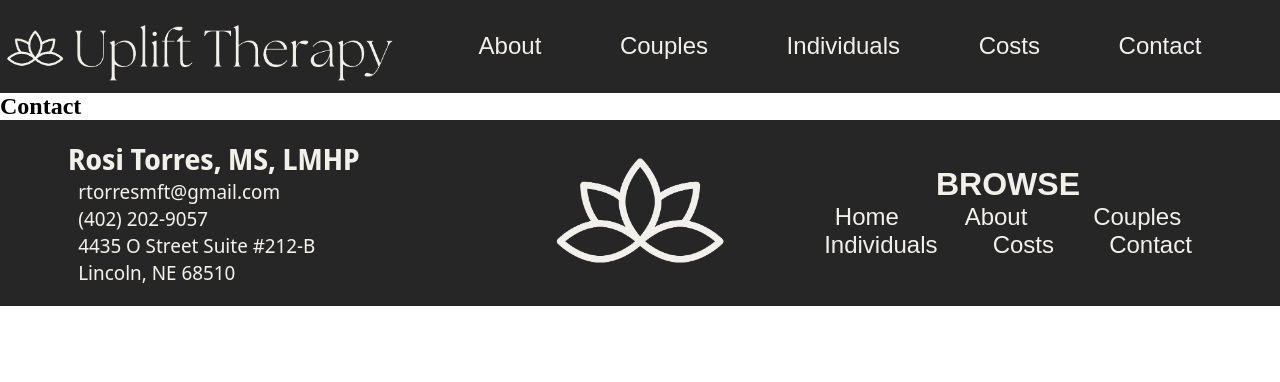
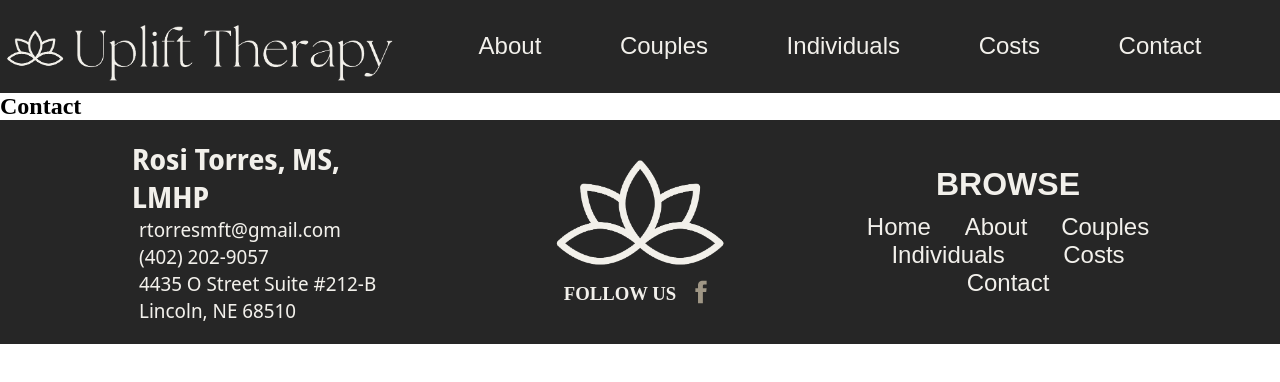
Before and after one commit to bralvis2/uplift-therapy, a React (Create React App) app: page /contact in a window 1280 px wide. Shown: the top 382 px of the page. Built offline with nearby package versions, Linux system fonts and the light colour scheme.

Commit message:
added footer details

```diff
--- a/src/components/Footer.css
+++ b/src/components/Footer.css
@@ -6,7 +6,7 @@
 }
 
 .footer-contact {
-    width: 35%;
+    width: 25%;
     font-family: 'Noto Sans Display', sans-serif;
     font-size: 1.25rem;
     padding: 20px;
@@ -29,23 +29,53 @@
     list-style-type: none;
 }
 
+.email a {
+    text-decoration: none;
+    color: var(--light);
+}
+
+.email a:hover {
+    color: var(--tupe);
+}
+
 .footer-logo {
     width: 15%;
+    display: flex;
+    flex-direction: column;
+    justify-content: center;
 }
 
-.footer-logo img {
+.footer-logo a img {
     width: 100%;
-    margin: auto;
+}
+
+.socials {
+    display: flex;
+    flex-direction: row;
+    align-items: center;
+    justify-content: center;
+    color: var(--light);
+}
+
+.social-icons {
+    fill: var(--tupe);
+    width: 30px;
+    margin-left: 10px;
+}
+
+.social-icons:hover {
+    fill: var(--light);
 }
 
 .footer-nav{
-    width: 35%;
+    width: 25%;
 }
 
 .footer-nav h3{
     text-align: center;
     font-family: 'Alegreya Sans', sans-serif;
     font-size: 2rem;
+    padding-bottom: 10px;
 }
 
 .footer-nav-links {
--- a/src/components/Footer.js
+++ b/src/components/Footer.js
@@ -11,7 +11,11 @@ class Footer extends Component {
           <div className='footer-contact'>
             <h3>Rosi Torres, MS, LMHP</h3>
             <ul>
-              <li>rtorresmft@gmail.com</li>
+              <li className='email'>
+                <a href="mailto:rtorresmft@gmail.com">
+                rtorresmft@gmail.com
+                </a>
+              </li>
               <li>(402) 202-9057</li>
               <li>4435 O Street Suite #212-B</li>
               <li>Lincoln, NE 68510</li>
@@ -21,6 +25,17 @@ class Footer extends Component {
             <Link to={'/'}>
               <img src={FooterLogo} alt='Uplift Therapy Logo'/>
             </Link>
+            <div className='socials'>
+              <h3>FOLLOW US</h3>
+              <a href='https://www.facebook.com/UpliftTherapy' target="_blank" rel="noreferrer">
+                  <div className='social-icons'>
+                    <svg xmlns="http://www.w3.org/2000/svg" viewBox="0 0 512 512">
+                        <path d="M288 192v-38.1c0-17.2 3.8-25.9 30.5-25.9H352V64h-55.9c-68.5
+                                  0-91.1 31.4-91.1 85.3V192h-45v64h45v192h83V256h56.4l7.6-64h-64z"></path>
+                      </svg>
+                  </div>
+                </a>
+            </div>
           </div>
           <div className='footer-nav'>
             <nav>
```
